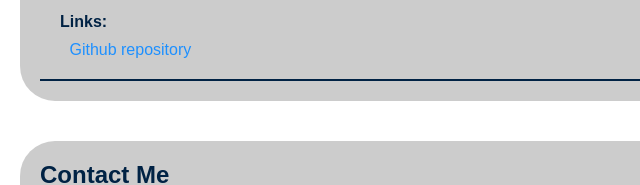
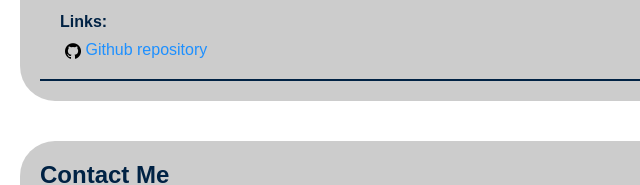
Before and after one commit to Sm-zh/portfolio, a plain HTML site: page index.html in a window 1280 px wide. Shown: the part 1561-1746 px from the top of the page, 0-640 px from the left. Drawn offline with Linux system fonts and the light colour scheme; the site is published under a folder, as on GitHub Pages, so addresses that start at the root find nothing.

```diff
--- a/index.html
+++ b/index.html
@@ -92,7 +92,7 @@
                     <div class="projectLinks">
                         <h4>Links:</h4>
                         <span class="project-link">
-                            <a href="https://github.com/Fawaz80/KFUPM-Communities"><img src="/images/github-logo.png" alt=""> Github repository</a>
+                            <a href="https://github.com/Fawaz80/KFUPM-Communities"><img src="images/github-logo.png" alt=""> Github repository</a>
                         </span>
                     </div>
                 </div>
```
